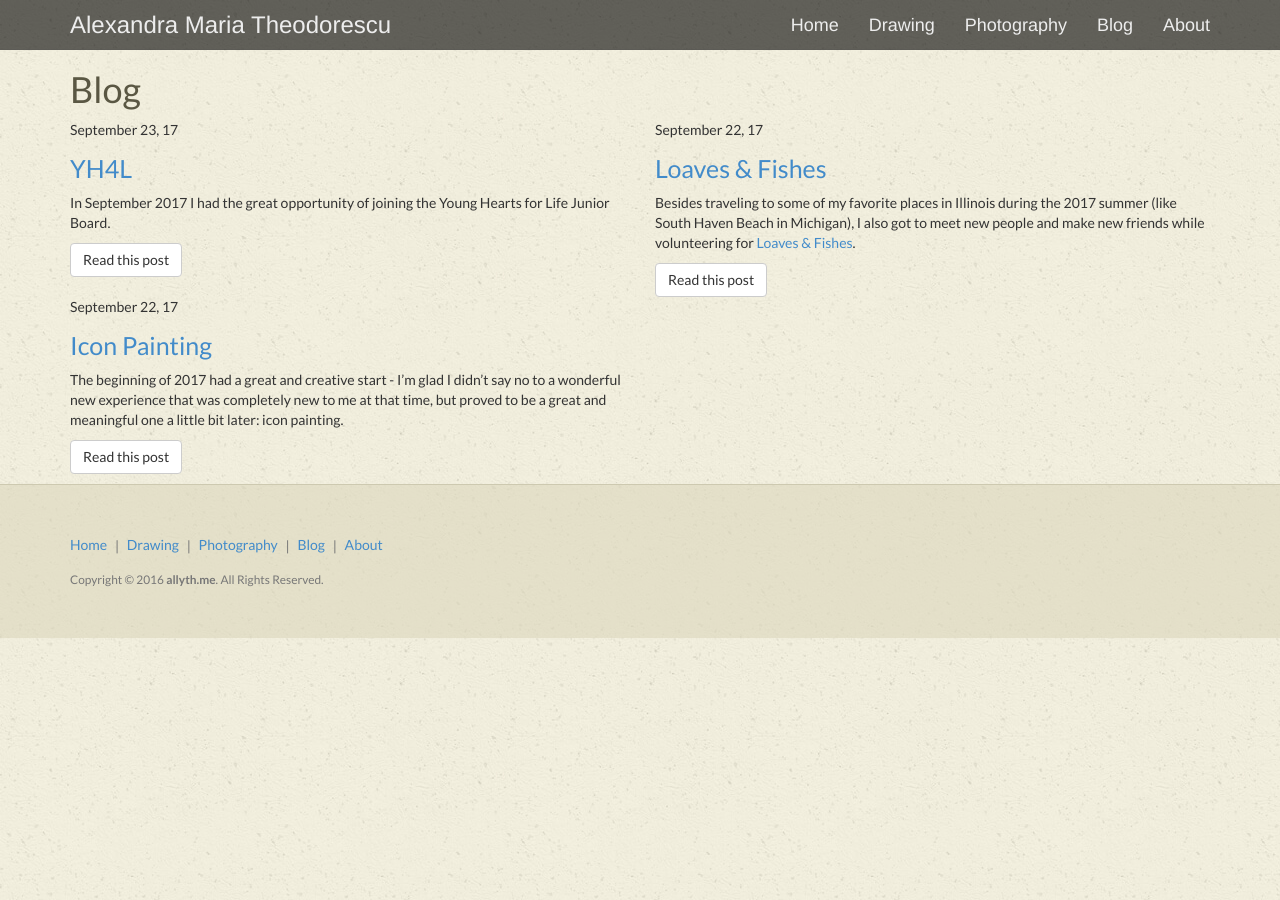
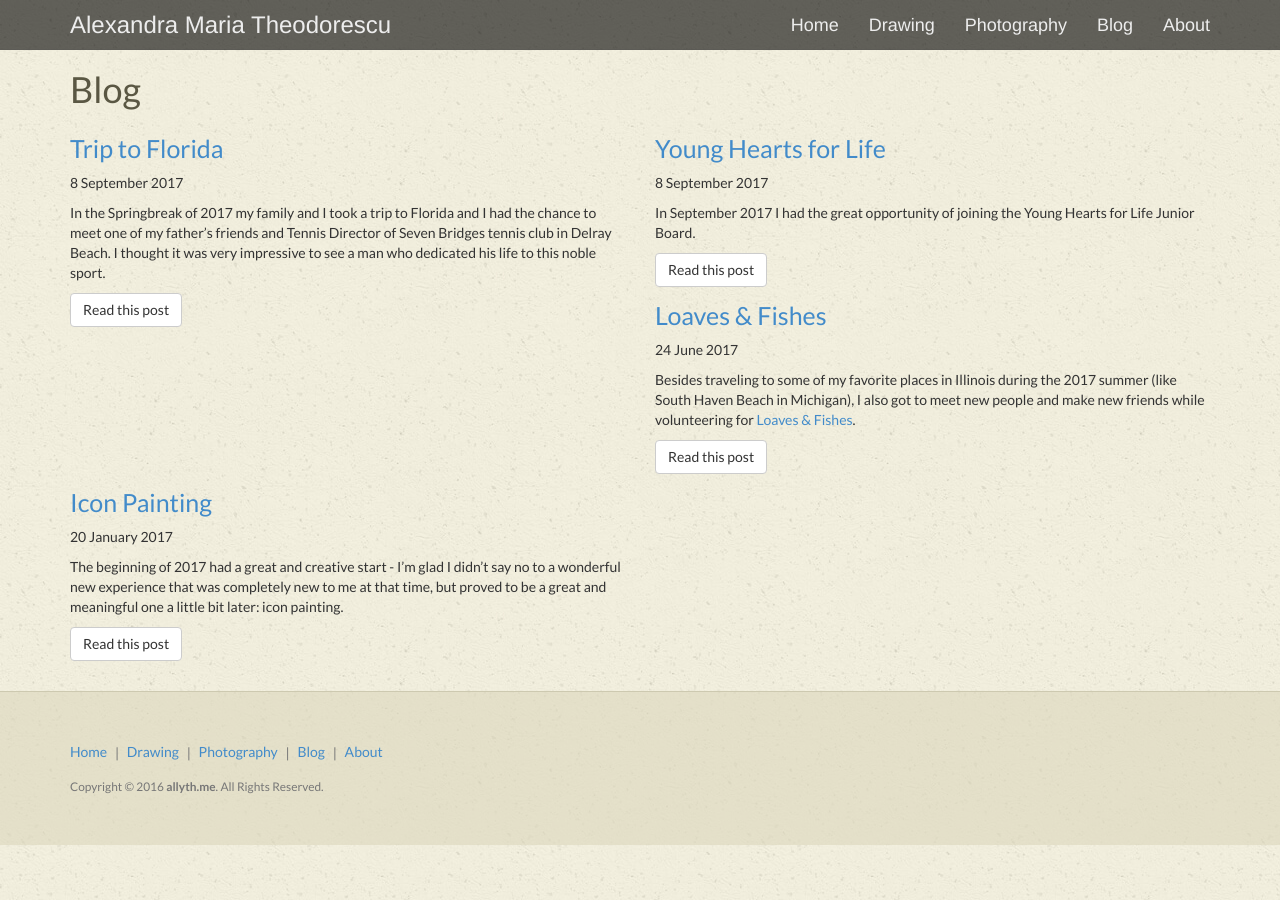
Before and after one commit to allyth/allyth, a Jekyll site: the page built from blog.html, in a window 1280 px wide. Built offline with Jekyll 4.4.1, drawn with Linux system fonts in a browser that asks for light colours; some web fonts are replaced.

Commit message:
Added blog post

```diff
--- /dev/null
+++ b/_posts/2017-09-08-florida.md
@@ -0,0 +1,13 @@
+---
+layout: post
+title: Trip to Florida
+image:
+description:
+---
+In the Springbreak of 2017 my family and I took a trip to Florida and I had the chance to meet one of my father's friends and Tennis Director of Seven Bridges tennis club in Delray Beach. I thought it was very impressive to see a man who dedicated his life to this noble sport.
+<!-- split -->
+
+Meeting Mr. Pelmus is proof that if you continue to do something that you really love and enjoy, it can become a way of living and source of fulfillment for the rest of your life.
+
+
+<img class="img-responsive" style="max-width:300px" src= "{{ site.baseurl }}/img/blog/florida.jpg"/>
--- /dev/null
+++ b/_posts/2017-09-08-young-hearts-for-life.md
@@ -0,0 +1,12 @@
+---
+layout: post
+title: Young Hearts for Life
+image:
+description:
+---
+
+In September 2017 I had the great opportunity of joining the Young Hearts for Life Junior Board.
+<!-- split -->
+Until today, with the help of their Heart Screening Program, over 175,000 teenagers benefited from a free ECG and hundreds were diagnosed and discovered heart dysfunctionalities and diseases that they had no idea they were suffering from. This wonderful program saved lives and is continuing to do so with the help of us and the people that truly care! The website is <a href="http://www.yh4l.org/">YH4L</a> ; you can join, support or donate.
+
+<img class="img-responsive" style="max-width:300px" src= "{{ site.baseurl }}/img/blog/yh4l.jpg"/>
--- a/_posts/2017-09-23-YH4L.md
+++ /dev/null
@@ -1,10 +0,0 @@
----
-layout: post
-title: YH4L
-image:
-description:
----
-
-In September 2017 I had the great opportunity of joining the Young Hearts for Life Junior Board.
-<!-- split -->
-Until today, with the help of their Heart Screening Program, over 175,000 teenagers benefited from a free ECG and hundreds were diagnosed and discovered heart dysfunctionalities and diseases that they had no idea they were suffering from. This wonderful program saved lives and is continuing to do so with the help of us and the people that truly care! The website is http://www.yh4l.org/ ; you can join, support or donate.
--- a/blog.html
+++ b/blog.html
@@ -11,13 +11,14 @@ title: Blog
         {% assign sortedPosts = (site.posts | sort: 'date') | reverse %}
             {% for post in sortedPosts %}
             <div class="col-sm-6">
-                <p>{{ post.date | date: "%B %d, %y" }}</p>
                 <h2>
                     <a style="font-size: 25px" href="{{ site.baseurl }}{{ post.url }}">{{ post.title }}</a>
                 </h2>
+                <p>{{ post.date | date: "%e %B %Y" }}</p>
                 <p>{{ post.content | split: '<!-- split -->' | first }}</p>
                 <a class="btn btn-default" href="{{ site.baseurl }}{{ post.url }}">Read this post</a>
             </div>
             {% endfor %}
     </div>
-</div>
+  </div>
+<br>
```
Also changed, not shown: _posts/2017-01-20-icon-painting.md (renamed from _posts/2017-09-22-iconpainting.md), _posts/2017-06-24-loaves-fishes.md (renamed from _posts/2017-09-22-L&F.md), img/blog/florida.jpg (added), img/blog/yh4l.jpg (added).
